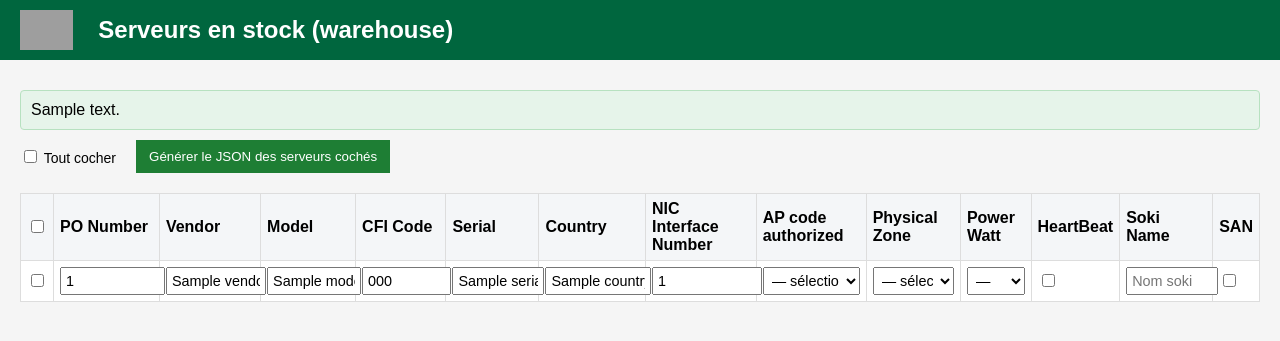
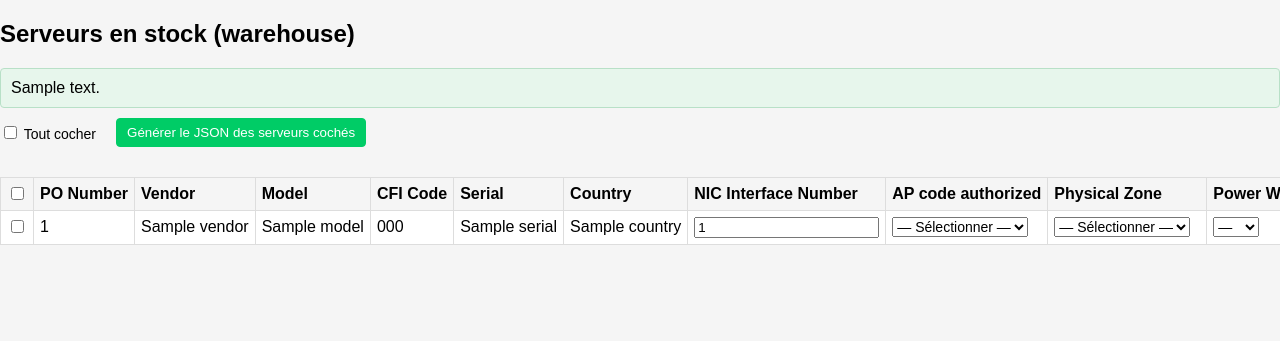
Before and after one commit to Selimyahyaoui/front, a FastAPI app: template app/templates/servers_warehouse.html in a window 1280 px wide. Shown: the top 341 px of the page. Run offline with FastAPI, Linux system fonts and the light colour scheme; the template is opened without the code that fills it: most values are stand-ins (such as "Sample title", 1, 10 or a date in 2020); parts of the project's set-up code (start-up, migrations or seed data) failed here and were passed over; grey boxes are pictures that could not be loaded.

Commit message:
Update servers_warehouse.html

```diff
--- a/app/templates/servers_warehouse.html
+++ b/app/templates/servers_warehouse.html
@@ -5,48 +5,42 @@
   <title>Serveurs en stock (warehouse)</title>
   <link rel="stylesheet" href="/static/style.css" />
   <style>
-    .table { width: 100%; border-collapse: collapse; }
-    .table th, .table td { border: 1px solid #ddd; padding: 6px; }
-    .table thead th { background: #f4f6f8; position: sticky; top: 0; }
-    .alert { padding: 10px; border-radius: 4px; margin: 10px 0; }
-    .alert-success { background: #e6f4ea; border: 1px solid #b7e1c0; }
-    .alert-danger { background: #fdecea; border: 1px solid #f5c2c0; }
-    .actions { display: flex; gap: 10px; align-items: center; margin: 10px 0; }
-    .btn { padding: 8px 12px; border: 1px solid #ccc; background: #fff; cursor: pointer; }
-    .btn-primary { background: #1e7e34; color: #fff; border-color: #1e7e34; }
-    .form-control { width: 100%; }
-    .form-control-sm { padding: 4px; font-size: 0.9rem; }
-    .header { display:flex; align-items:center; gap:10px; }
-    .logo { height:40px; }
+    .table-responsive{overflow:auto}
+    .table{width:100%;border-collapse:collapse}
+    .table th,.table td{border:1px solid #ddd;padding:6px;white-space:nowrap}
+    .table thead th{background:#f5f5f5;position:sticky;top:0}
+    .alert{margin:10px 0;padding:10px;border-radius:4px}
+    .alert-success{background:#e7f6ec;border:1px solid #b8e0c7}
+    .alert-danger{background:#fdeaea;border:1px solid #f1b4b4}
+    .actions{display:flex;gap:10px;align-items:center;margin:10px 0}
+    .btn{padding:6px 10px;border:1px solid #0c6;border-radius:4px;background:#0c6;color:#fff;cursor:pointer}
+    .btn:disabled{opacity:.6;cursor:not-allowed}
   </style>
 </head>
 <body>
-<header class="header">
-  <img src="/static/bnp_logo.png" alt="BNP" class="logo" />
-  <h1>Serveurs en stock (warehouse)</h1>
-</header>
+  <h2>Serveurs en stock (warehouse)</h2>
 
-<div class="content">
   {% if message_ok %}
-  <div class="alert alert-success">{{ message_ok }}</div>
+    <div class="alert alert-success">{{ message_ok }}</div>
   {% endif %}
   {% if message_error %}
-  <div class="alert alert-danger">{{ message_error }}</div>
+    <div class="alert alert-danger">{{ message_error }}</div>
   {% endif %}
 
-  <form method="post" action="/servers/warehouse" onsubmit="collectSelection()">
+  <form method="post" action="/servers/warehouse" onsubmit="return beforeSubmit()">
     <input type="hidden" name="selected_ids" id="selected_ids" value="" />
+    <input type="hidden" name="data_payload" id="data_payload" value="[]" />
 
     <div class="actions">
       <label><input type="checkbox" id="check_all" onclick="toggleAll(this)"> Tout cocher</label>
-      <button class="btn btn-primary" type="submit">Générer le JSON des serveurs cochés</button>
+      <button class="btn" type="submit">Générer le JSON des serveurs cochés</button>
     </div>
 
     <div class="table-responsive">
-      <table class="table table-sm table-bordered align-middle">
-        <thead class="table-light">
+      <table class="table table-sm">
+        <thead>
           <tr>
-            <th><input type="checkbox" id="check_all_head" onclick="toggleAll(this)"></th>
+            <th><input type="checkbox" id="check_all2" onclick="toggleAll(this)"></th>
             <th>PO Number</th>
             <th>Vendor</th>
             <th>Model</th>
@@ -62,83 +56,98 @@
             <th>SAN</th>
           </tr>
         </thead>
-        <tbody>
-        {% for s in servers %}
+        <tbody id="tbl">
+          {% for s in servers %}
           <tr data-id="{{ s.id }}">
+            <td><input type="checkbox" class="row-check"></td>
+            <td>{{ s.po_number }}</td>
+            <td>{{ s.vendor }}</td>
+            <td>{{ s.model }}</td>
+            <td>{{ s.cfi_code }}</td>
+            <td>{{ s.serial }}</td>
+            <td>{{ s.country }}</td>
+            <td><input type="number" min="0" value="{{ s.nic_count }}" class="nic"></td>
+
             <td>
-              <input type="checkbox" class="row-check" data-id="{{ s.id }}">
-            </td>
-            <td>
-              <input class="form-control form-control-sm" name="po_number_{{ s.id }}" value="{{ s.po_number }}" readonly>
-            </td>
-            <td>
-              <input class="form-control form-control-sm" name="vendor_{{ s.id }}" value="{{ s.vendor }}" readonly>
-            </td>
-            <td>
-              <input class="form-control form-control-sm" name="model_{{ s.id }}" value="{{ s.model }}" readonly>
-            </td>
-            <td>
-              <input class="form-control form-control-sm" name="cfi_code_{{ s.id }}" value="{{ s.cfi_code }}">
-            </td>
-            <td>
-              <input class="form-control form-control-sm" name="serial_{{ s.id }}" value="{{ s.serial }}" readonly>
-            </td>
-            <td>
-              <input class="form-control form-control-sm" name="country_{{ s.id }}" value="{{ s.country }}" readonly>
-            </td>
-            <td>
-              <input class="form-control form-control-sm" type="number" min="0" name="nic_count_{{ s.id }}" value="{{ s.nic_count }}">
-            </td>
-            <td>
-              <select class="form-control form-control-sm" name="ap_code_{{ s.id }}">
-                <option value="">— sélection —</option>
+              <select class="apcode">
+                <option value="">— Sélectionner —</option>
                 {% for ap in ap_codes %}
-                  <option value="{{ ap }}" {% if ap == s.ap_code %}selected{% endif %}>{{ ap }}</option>
+                  <option value="{{ ap }}" {% if ap == s.ap_code_authorized %}selected{% endif %}>{{ ap }}</option>
                 {% endfor %}
               </select>
             </td>
+
             <td>
-              <select class="form-control form-control-sm" name="physical_zone_{{ s.id }}">
-                <option value="">— sélection —</option>
-                {% for pz in physical_zones %}
-                  <option value="{{ pz }}">{{ pz }}</option>
+              <select class="pzone">
+                <option value="">— Sélectionner —</option>
+                {% for z in physical_zones %}
+                  <option value="{{ z }}">{{ z }}</option>
                 {% endfor %}
               </select>
             </td>
+
             <td>
-              <select class="form-control form-control-sm" name="power_watt_{{ s.id }}">
-                <option value="0">—</option>
-                {% for w in power_watts %}
-                  <option value="{{ w }}">{{ w }}</option>
-                {% endfor %}
+              <select class="pwatt">
+                <option value="">—</option>
+                <option>150</option><option>200</option><option>250</option><option>300</option>
+                <option>350</option><option>400</option><option>450</option><option>500</option>
+                <option>550</option><option>600</option><option>650</option><option>700</option>
+                <option>750</option><option>800</option><option>850</option><option>900</option>
+                <option>950</option>
               </select>
             </td>
-            <td class="text-center">
-              <input type="checkbox" name="heartbeat_{{ s.id }}">
-            </td>
-            <td>
-              <input class="form-control form-control-sm" name="soki_name_{{ s.id }}" placeholder="Nom soki">
-            </td>
-            <td class="text-center">
-              <input type="checkbox" name="san_{{ s.id }}">
-            </td>
+
+            <td style="text-align:center"><input type="checkbox" class="heartbeat"></td>
+            <td><input type="text" class="soki" value=""></td>
+            <td style="text-align:center"><input type="checkbox" class="san"></td>
           </tr>
-        {% endfor %}
+          {% endfor %}
         </tbody>
       </table>
     </div>
   </form>
-</div>
 
 <script>
-function toggleAll(cb) {
-  document.querySelectorAll('.row-check').forEach(x => x.checked = cb.checked);
+function toggleAll(box){
+  const checks = document.querySelectorAll('.row-check');
+  checks.forEach(c => c.checked = box.checked);
 }
-function collectSelection() {
-  const ids = Array.from(document.querySelectorAll('.row-check'))
-    .filter(x => x.checked)
-    .map(x => x.getAttribute('data-id'));
-  document.getElementById('selected_ids').value = ids.join(',');
+
+function beforeSubmit(){
+  const rows = Array.from(document.querySelectorAll('#tbl tr'));
+  const selected = [];
+  const payload = [];
+  rows.forEach(tr => {
+    const id = tr.getAttribute('data-id');
+    const checked = tr.querySelector('.row-check').checked;
+    const nic    = tr.querySelector('.nic').value || null;
+    const ap     = tr.querySelector('.apcode').value || null;
+    const pz     = tr.querySelector('.pzone').value || null;
+    const pw     = tr.querySelector('.pwatt').value || null;
+    const hb     = tr.querySelector('.heartbeat').checked || false;
+    const soki   = tr.querySelector('.soki').value || '';
+    const san    = tr.querySelector('.san').checked || false;
+
+    const base = {
+      id,
+      nic_count: nic ? parseInt(nic) : 0,
+      ap_code_authorized: ap || "",
+      physical_zone: pz || "",
+      power_watt: pw ? parseInt(pw) : null,
+      heartbeat: hb,
+      soki_name: soki || "",
+      san: san
+    };
+
+    if (checked) selected.push(id);
+    payload.push(base);
+  });
+
+  document.getElementById('selected_ids').value = selected.join(',');
+  document.getElementById('data_payload').value = JSON.stringify(
+    payload.filter(p => selected.includes(p.id))
+  );
+  return true;
 }
 </script>
 </body>
```
